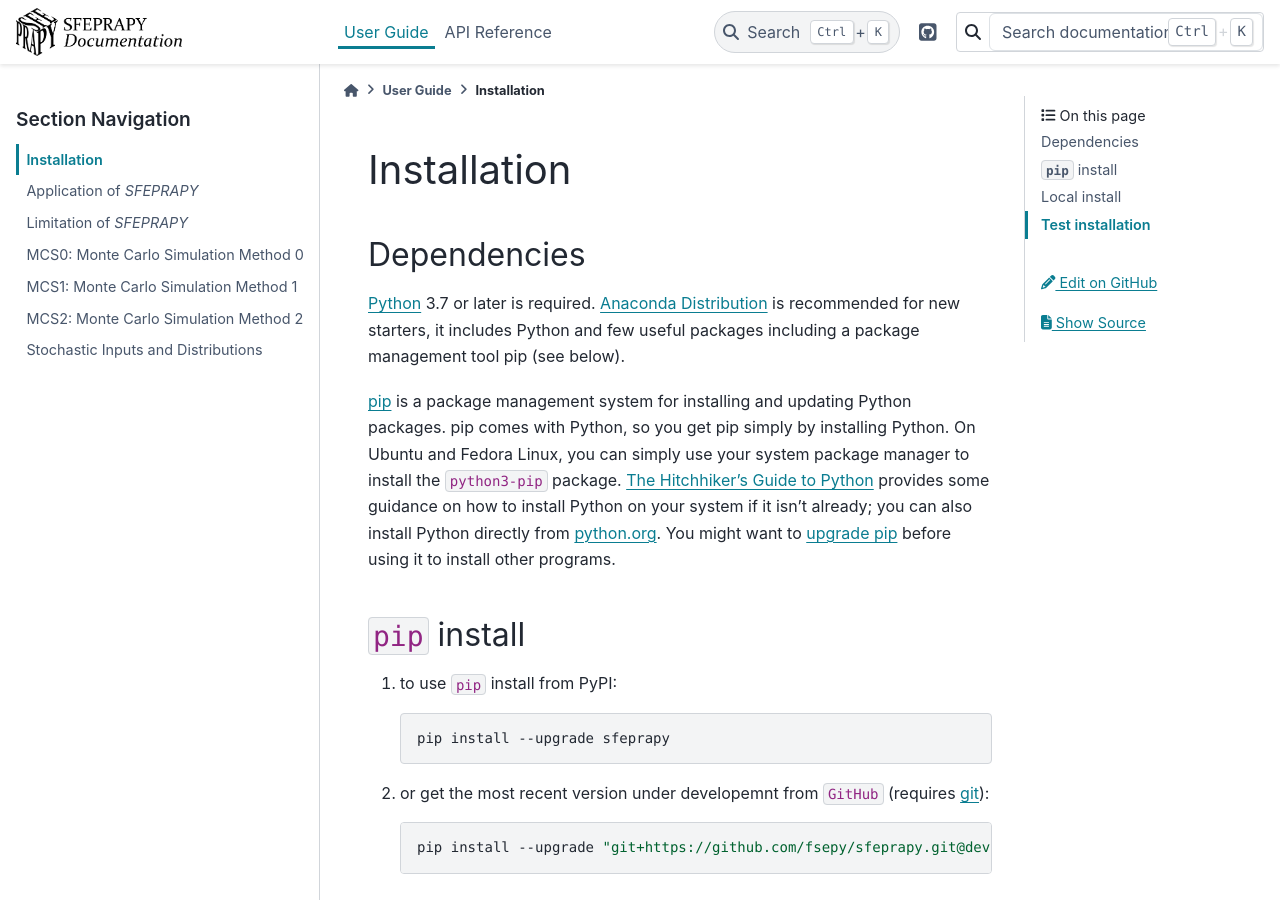
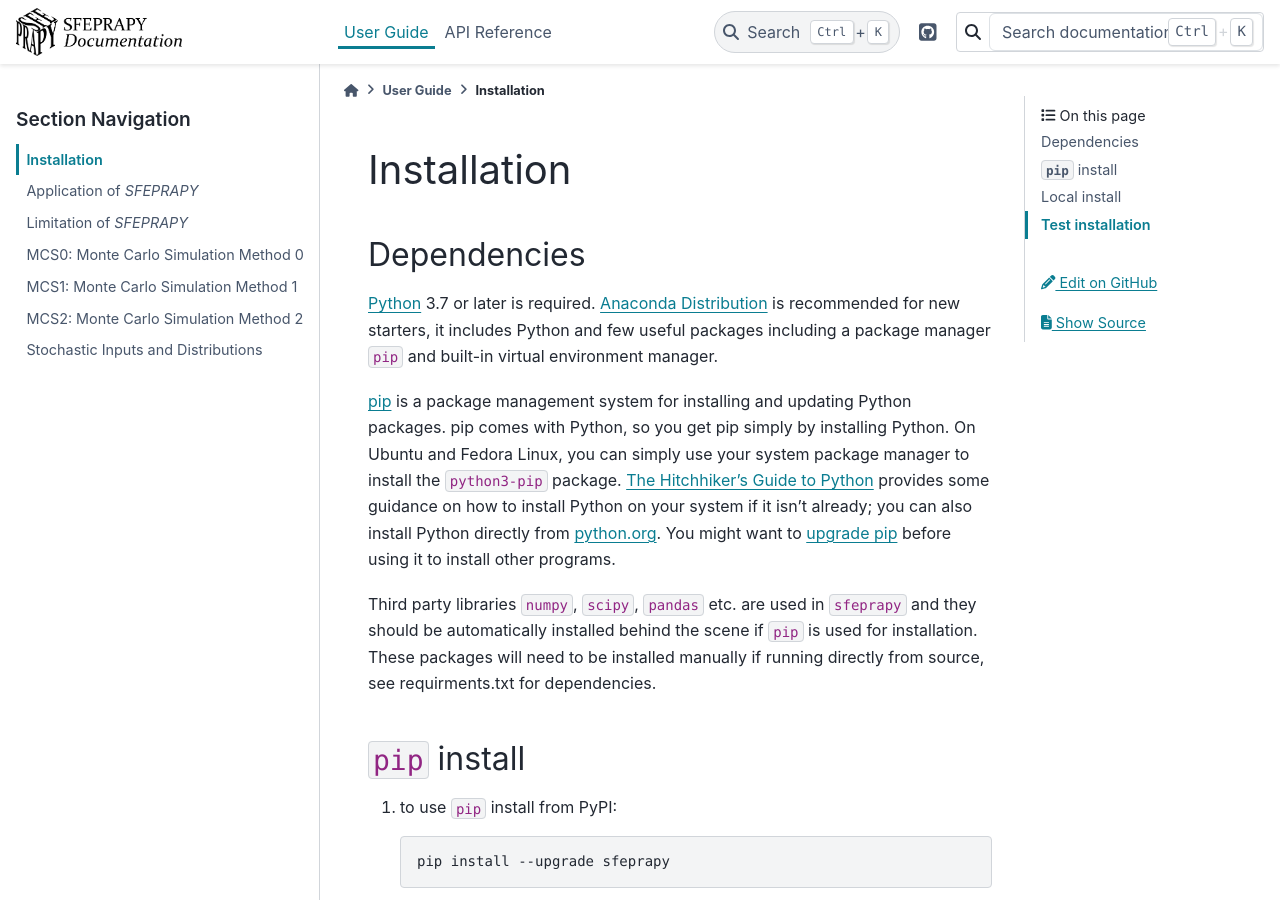
Before and after one commit to fuyans/sfeprapy-doc, a Sphinx documentation site: the page built from source/user_guide/install.rst, in a window 1280 px wide and 900 px high. Built offline with Sphinx 7.4.7 and the PyData theme 0.15.4, drawn with Linux system fonts in a browser that asks for light colours.

Commit message:
Update install.rst

```diff
--- a/source/user_guide/install.rst
+++ b/source/user_guide/install.rst
@@ -7,7 +7,8 @@ Dependencies
 
 `Python`_ 3.7 or later is required. `Anaconda Distribution`_ is
 recommended for new starters, it includes Python and few useful packages
-including a package management tool pip (see below).
+including a package manager ``pip`` and built-in virtual environment
+manager.
 
 `pip`_ is a package management system for installing and updating Python
 packages. pip comes with Python, so you get pip simply by installing
@@ -17,6 +18,12 @@ Hitchhiker’s Guide to Python`_ provides some guidance on how to install
 Python on your system if it isn’t already; you can also install Python
 directly from `python.org`_. You might want to `upgrade pip`_ before
 using it to install other programs.
+
+Third party libraries ``numpy``, ``scipy``, ``pandas`` etc. are used in
+``sfeprapy`` and they should be automatically installed behind the scene
+if ``pip`` is used for installation. These packages will need to be
+installed manually if running directly from source, see requirments.txt
+for dependencies.
 
 ``pip`` install
 ---------------
```
